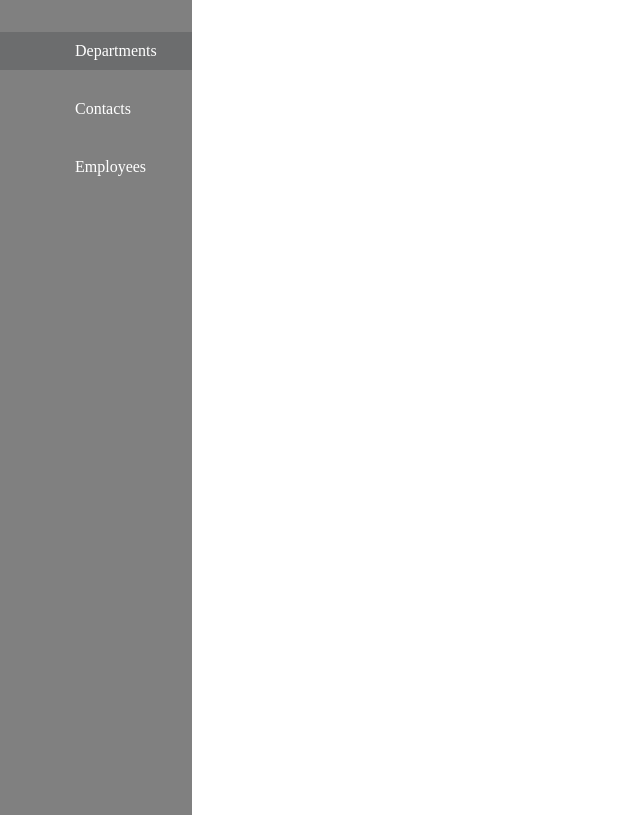
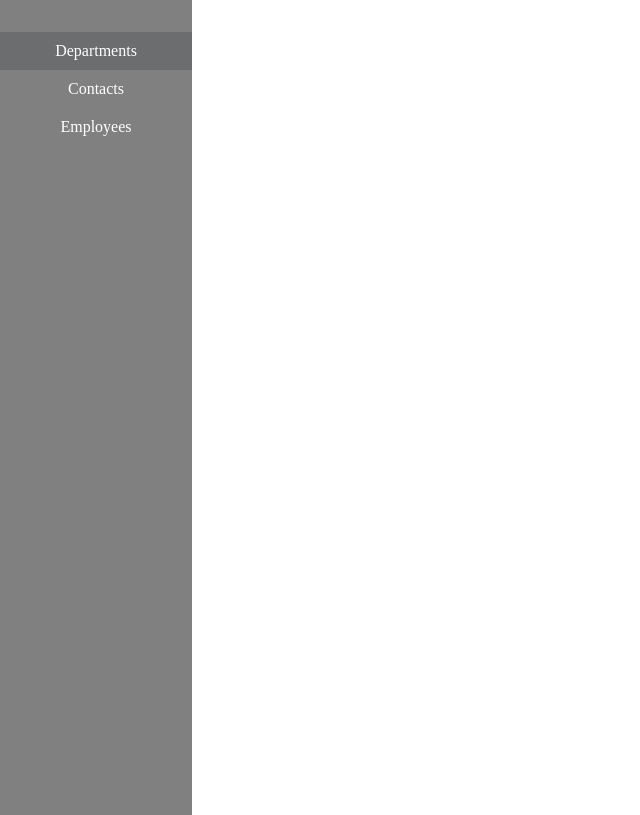
Before and after one commit to hothanhtuan1209/python-training, a Django app: page /departments in a window 1280 px wide. Shown: the part 50-865 px from the top of the page, without its empty margins (0-640 px from the left). Run offline with Django 4.2, Linux system fonts and the light colour scheme; a user stored in the database is signed in.

Commit message:
Update format for nav item

```diff
--- a/django/manager_employees/static/css/navigator.css
+++ b/django/manager_employees/static/css/navigator.css
@@ -14,19 +14,21 @@ body {
 
 .sidebar-list {
     list-style: none;
+    display: flex;
+    flex-direction: column;
+    align-items: center;
 }
 
 .sidebar-item {
     margin-bottom: 20px;
-    padding: 10px;
-    margin-left: -45px;
+    padding: 10px 0px;
+    margin: 0 auto;
 }
 
 .item-link {
     color: white;
     text-decoration: none;
     margin-bottom: 20px;
-    margin-left: 70px;
 }
 
 .header{
@@ -55,6 +57,11 @@ body {
 .sidebar-item.active {
     background-color: #6c6d6e;
     color: rgb(9, 49, 226);
-    padding: 10px;
-    margin-left: -45px;
+    width: 100%;
+    margin: 0 auto;
+    text-align: center;
 }
+
+ul{
+    padding: 0;
+}
```
